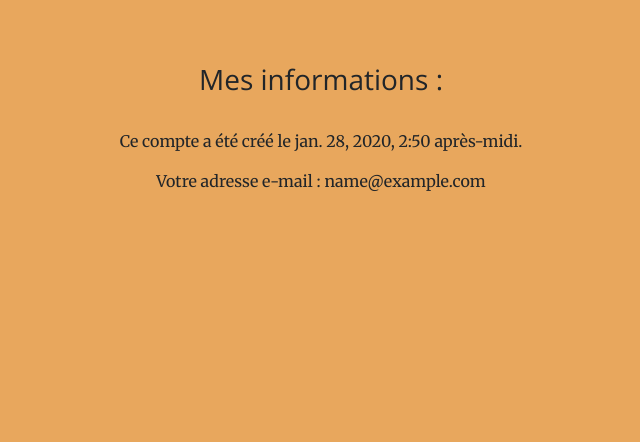
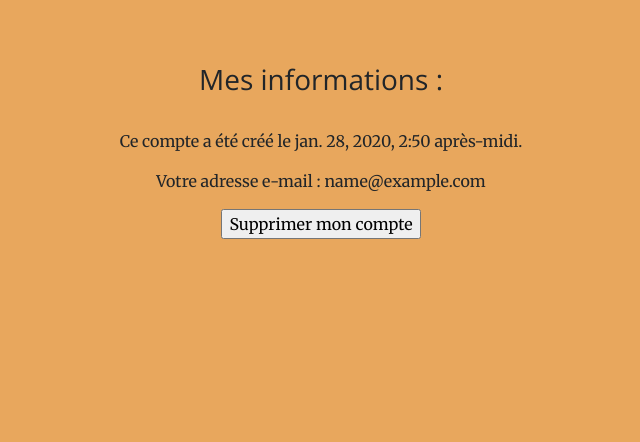
Before and after one commit to CaroleSa/ameliorer_un_projet_existant, a Django app: page /account/my_account/ in a window 1280 px wide. Shown: the part 292-734 px from the top of the page, without its empty margins (319-959 px from the left). Run offline with Django 3.2, Linux system fonts and the light colour scheme; the visitor is signed in with stand-in values (Sample User, id 1); some libraries are stand-ins or nearby versions; some web fonts are replaced.

Commit message:
add button (supprimer mon compte) in my_account template

```diff
--- a/account/templates/account/my_account.html
+++ b/account/templates/account/my_account.html
@@ -19,6 +19,10 @@
         <h3 class="text-black mt-0"> Mes informations :</h3><br>
         <p>Ce compte a été créé le {{ date }}.</p>
         <p>Votre adresse e-mail : {{ mail }}</p>
+        <form action="{% url 'index' %}" method="post">{% csrf_token %}
+          <input type="hidden" name="delete_account" value="True" />
+          <input type="button" onclick="location.href='{% url 'index' %}'" value="Supprimer mon compte"/><br><br>
+        </form>
       </div>
     </div>
   </div>
```
